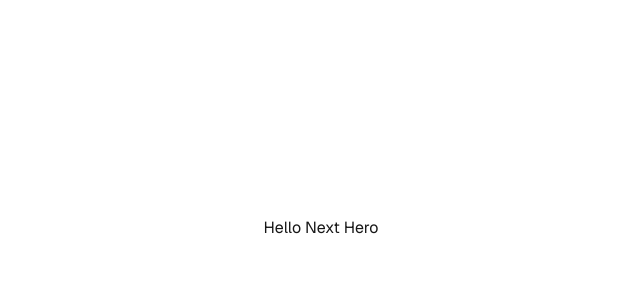
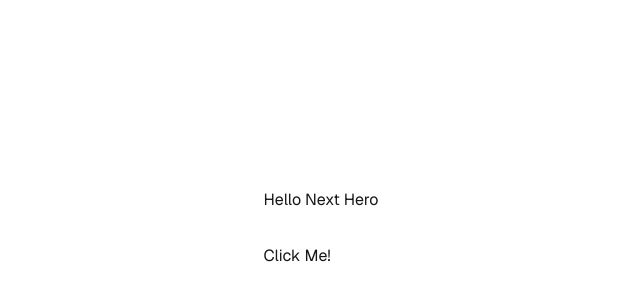
Before and after one commit to saiful797/next-hero-client, a Next.js app: page / in a window 1280 px wide. Shown: the part 172-472 px from the top of the page, without its empty margins (319-959 px from the left). Built offline with nearby package versions, Linux system fonts and the light colour scheme.

Commit message:
Added a link with button

```diff
--- a/src/app/page.js
+++ b/src/app/page.js
@@ -5,6 +5,7 @@ export default function Home() {
     <div className="grid grid-rows-[20px_1fr_20px] items-center justify-items-center min-h-screen p-8 pb-20 gap-16 sm:p-20 font-[family-name:var(--font-geist-sans)]">
       <main className="flex flex-col gap-8 row-start-2 items-center sm:items-start">
         <p>Hello Next Hero</p>
+        <a href="https://github.com/saiful797" target="_blank">Click Me!</a>
       </main>
     </div>
   );
```
